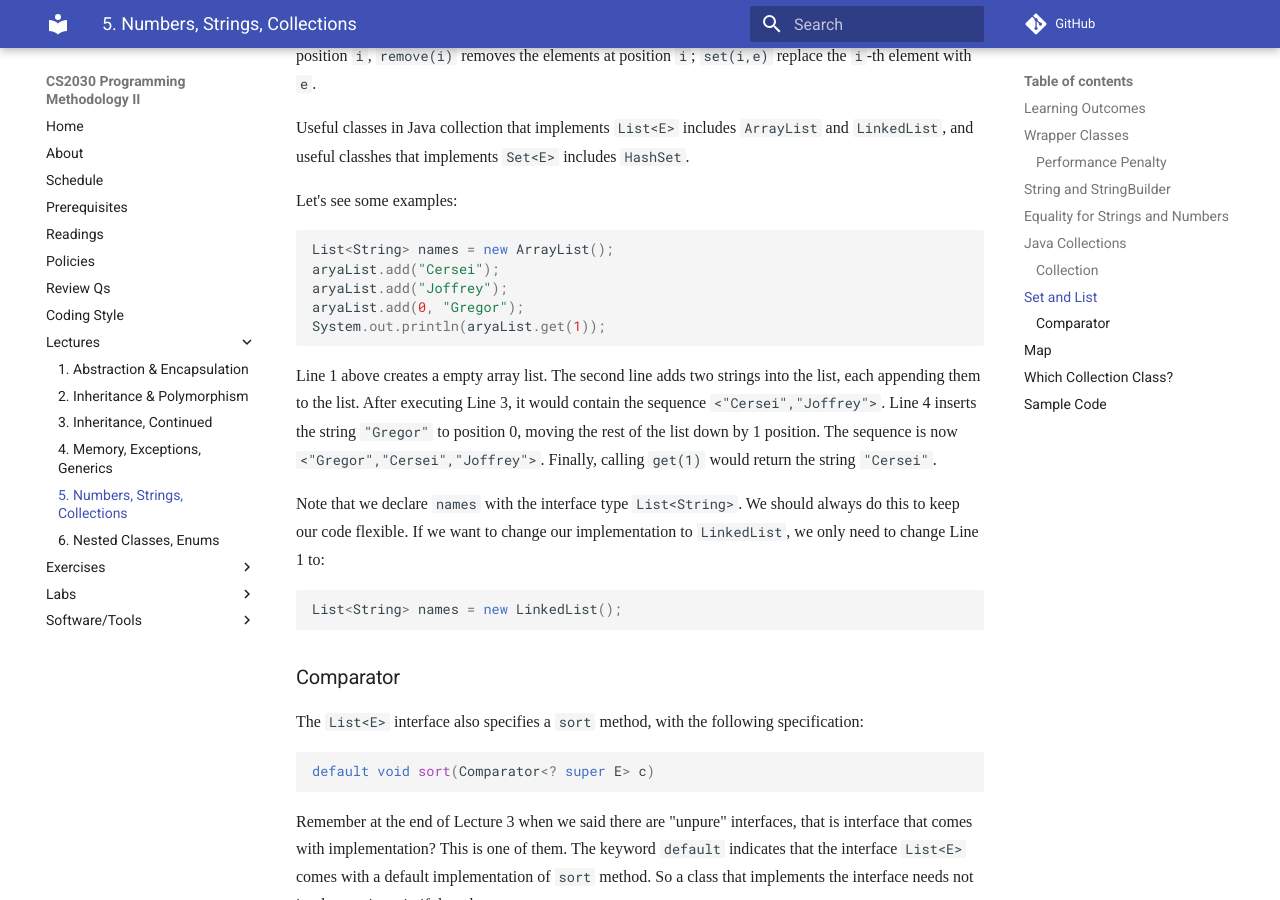
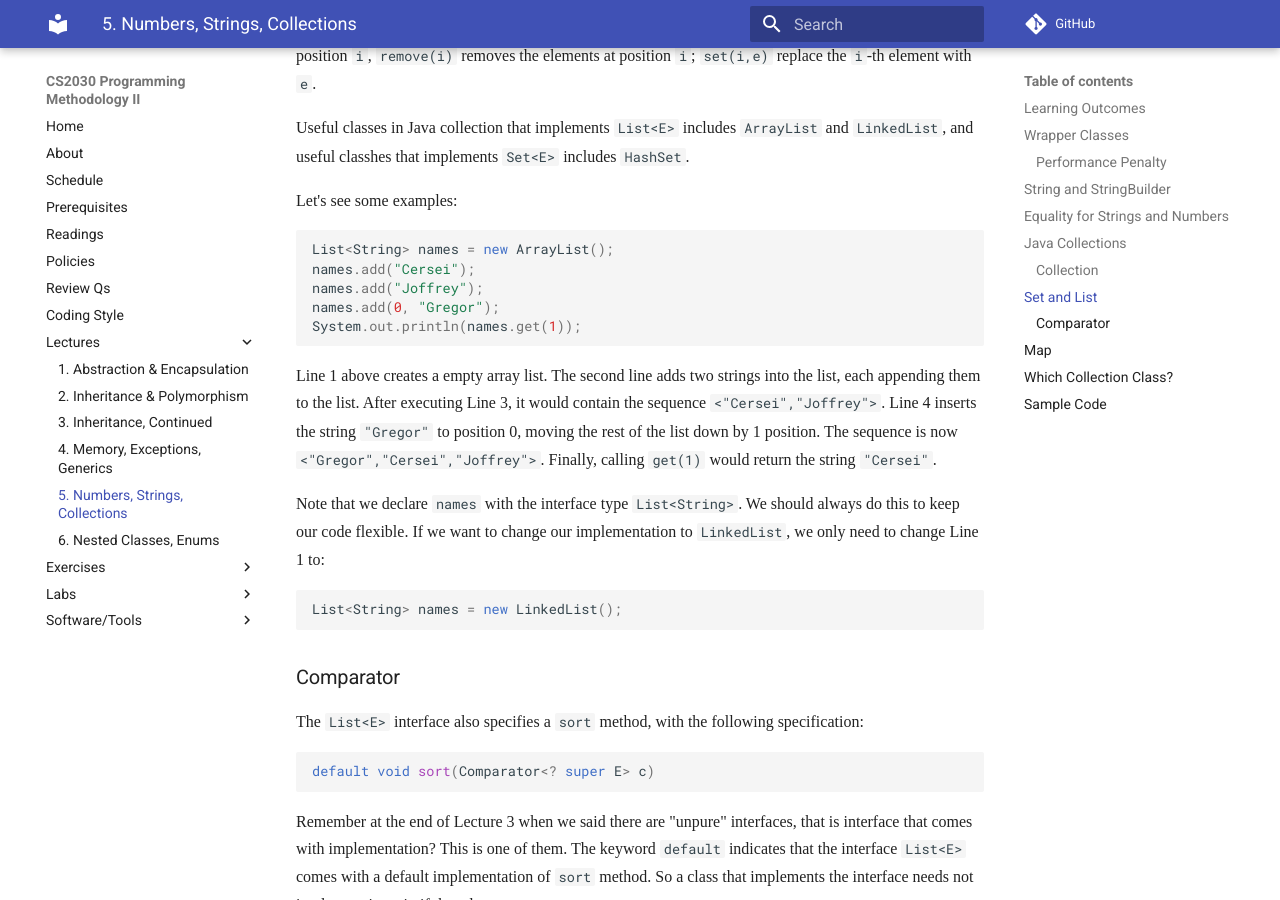
Before and after one commit to nus-cs2030/1718-s2, an MkDocs documentation site: the page built from docs/lec5.md, in a window 1280 px wide and 900 px high, scrolled down 7068 px. Built offline with MkDocs 1.6.1 and Material for MkDocs 9.7.7, drawn with Linux system fonts in a browser that asks for light colours; some web fonts are replaced; comment, search, counter and statistics services are not loaded; old or Windows-style settings are respelled for this version of MkDocs.

Commit message:
Fix typo in variable naming

````diff
--- a/docs/lec5.md
+++ b/docs/lec5.md
@@ -220,10 +220,10 @@ Let's see some examples:
 
 ```Java
 List<String> names = new ArrayList();
-aryaList.add("Cersei");
-aryaList.add("Joffrey");
-aryaList.add(0, "Gregor");
-System.out.println(aryaList.get(1));
+names.add("Cersei");
+names.add("Joffrey");
+names.add(0, "Gregor");
+System.out.println(names.get(1));
 ```
 
 Line 1 above creates a empty array list.  The second line adds two strings into the list, each appending them to the list.  After executing Line 3, it would contain the sequence `<"Cersei","Joffrey">`.  Line 4 inserts the string `"Gregor"` to position 0, moving the rest of the list down by 1 position.  The sequence is now `<"Gregor","Cersei","Joffrey">`.  Finally, calling `get(1)` would return the string `"Cersei"`.
````
